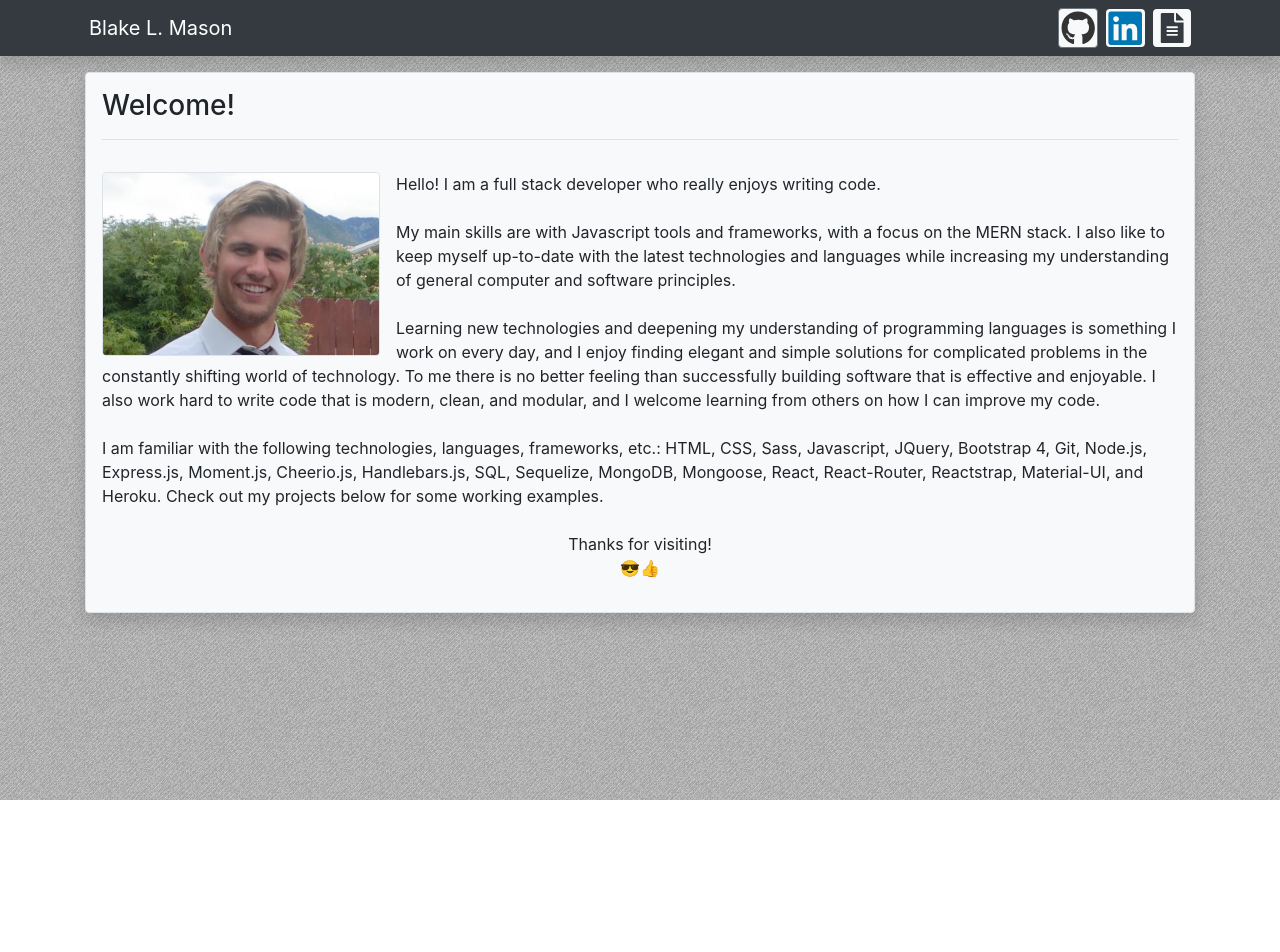
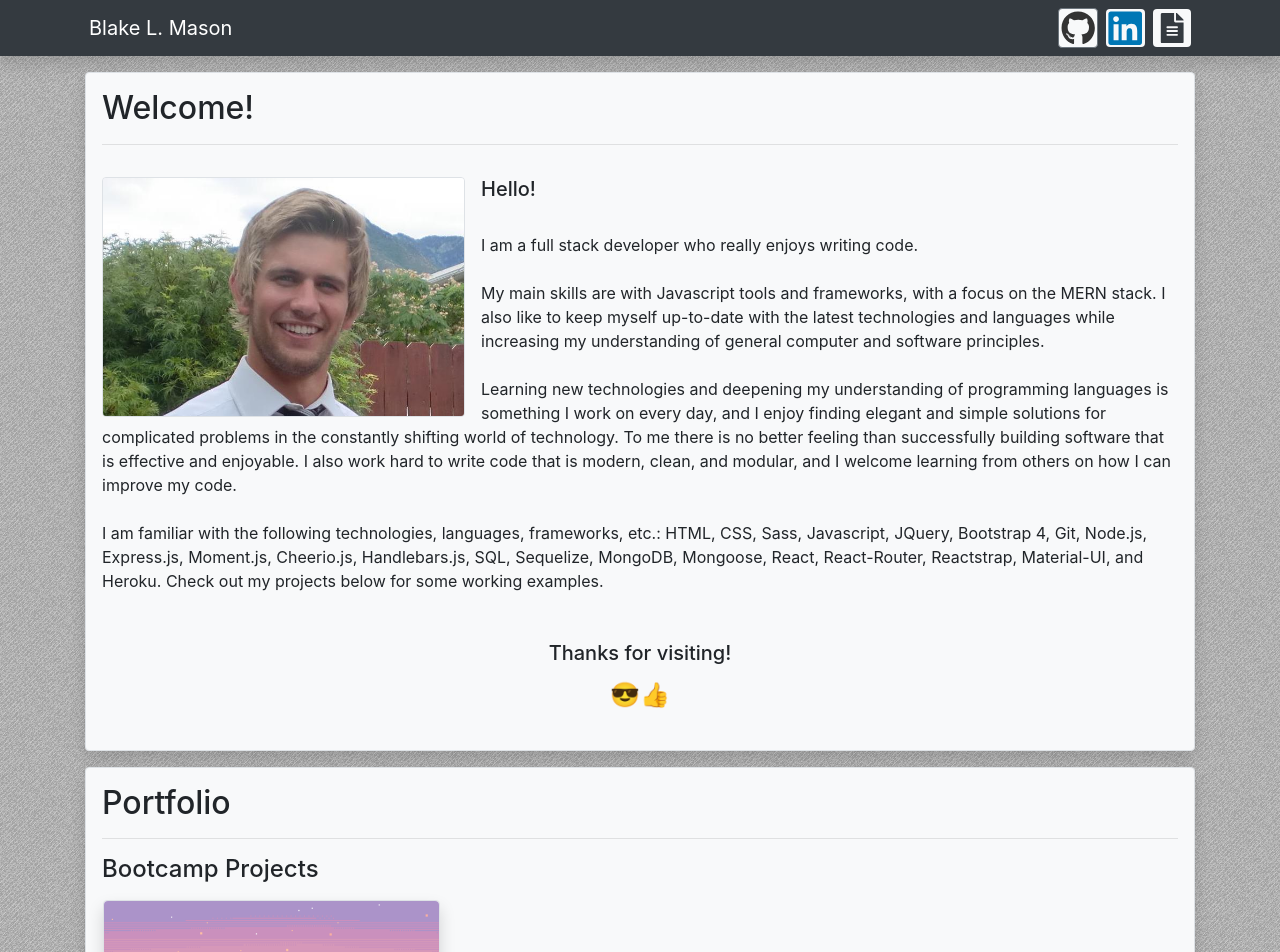
Before and after one commit to blakelmason/portfolio2, a React (Create React App) app: page / in a window 1280 px wide. Shown: the top 952 px of the page. Before the commit the page ends 800 px from the top, so only its background shows below. Built offline with nearby package versions, Linux system fonts and the light colour scheme.

Commit message:
homework assignment setup

```diff
--- a/src/App.js
+++ b/src/App.js
@@ -3,7 +3,7 @@ import './App.scss';
 import {
   Navbar,
   NavbarBrand,
-  Nav
+  Nav,
 } from 'reactstrap';
 import {
   FaGithub,
@@ -12,9 +12,17 @@ import {
 } from 'react-icons/fa';
 import IconTooltip from './components/IconTooltip';
 import NavIcon from './components/NavIcon';
+import ProjectCard from './components/ProjectCard';
 import resume from './assets/Resume.pdf';
 import picMe from './assets/images/me.jpg';
-
+import city from './assets/images/city.gif';
+import lotr from './assets/images/lotr.gif';
+import burger from './assets/images/burger.gif';
+import hangman from './assets/images/hangman.gif';
+import dnd from './assets/images/dnd.gif';
+import darkSouls from './assets/images/darkSouls.gif';
+import library from './assets/images/library.gif';
+import pokemon from './assets/images/pokemon.gif';
 
 class App extends Component {
   render() {
@@ -49,20 +57,22 @@ class App extends Component {
           <div className="row">
             <div className="col">
               <div className="border shadow bg-light rounded p-3">
-                <h3>Welcome!</h3>
+                <h2>Welcome!</h2>
                 <hr />
                 <div className="row mb-3">
-                  <div className="col d-sm-none d-flex justify-content-center">
+                  <div className="col d-md-none d-flex justify-content-center">
                     <div>
-                      <img src={picMe} alt="" style={{ maxWidth: '350px' }} className="border rounded w-100" />
+                      <img src={picMe} alt="" className="border rounded w-100" />
                     </div>
                   </div>
                 </div>
                 <div className="row">
                   <div className="col">
-                    <img src={picMe} alt="" style={{ width: '278px' }} className="border rounded float-left mr-3 mb-2 d-none d-sm-block" />
+                    <img src={picMe} alt="" style={{ width: '363px' }} className="border rounded float-left mr-3 mb-2 d-none d-md-block" />
                     <p>
-                      Hello! I am a full stack developer who really enjoys writing code.
+                      <h5>Hello!</h5>
+                      <br />
+                      I am a full stack developer who really enjoys writing code.
                       <br />
                       <br />
                       My main skills are with Javascript tools and frameworks, with a focus on the MERN stack. I also like to keep myself up-to-date with the latest technologies and languages while increasing my understanding of general computer and software principles.
@@ -74,13 +84,41 @@ class App extends Component {
                       I am familiar with the following technologies, languages, frameworks, etc.: HTML, CSS, Sass, Javascript, JQuery, Bootstrap 4, Git, Node.js, Express.js, Moment.js, Cheerio.js, Handlebars.js, SQL, Sequelize, MongoDB, Mongoose, React, React-Router, Reactstrap, Material-UI, and Heroku. Check out my projects below for some working examples.
                       <br />
                       <br />
+                      <br />
                       <span className="text-center w-100 d-inline-block">
-                        Thanks for visiting!
-                      <br />
-                        😎👍
+                        <h5 className="mb-3">Thanks for visiting!</h5>
+                        <h4 classsName="mb-0">
+                          <span role="img" aria-label="emoji">😎👍</span>
+                        </h4>
                       </span>
                     </p>
                   </div>
+                </div>
+              </div>
+            </div>
+          </div>
+        </div>
+        <div className="container mb-3">
+          <div className="row">
+            <div className="col">
+              <div className="border shadow bg-light rounded p-3">
+                <h2 className="mb-0">Portfolio</h2>
+                <hr />
+                <h4 className="mb-0">Bootcamp Projects</h4>
+                <div className="row">
+                  <ProjectCard image={city} name="NYT React App" />
+                </div>
+                <hr />
+                <h4 className="mb-0">Bootcamp Homework</h4>
+                <div className="row">
+                  <ProjectCard image={city} name="NYT React App" />
+                  <ProjectCard image={lotr} name="Clicky Game" />
+                  <ProjectCard image={burger} name="Eat Da Burger" />
+                  <ProjectCard image={hangman} name="Hangman Adventure!" />
+                  <ProjectCard image={dnd} name="D&D Tool" />
+                  <ProjectCard image={darkSouls} name="Giphy Tool" />
+                  <ProjectCard image={library} name="Trivia Game" />
+                  <ProjectCard image={pokemon} name="Pokemon Picker" />
                 </div>
               </div>
             </div>
--- /dev/null
+++ b/src/components/ProjectCard.js
@@ -0,0 +1,23 @@
+import React from 'react';
+import {
+  Card,
+  CardBody,
+  CardFooter,
+} from 'reactstrap';
+
+const ProjectCard = (props) => {
+  return (
+    <div className="col-12 col-md-6 col-xl-4 p-0">
+      <Card className="shadow m-3 border">
+        <CardBody className="p-0">
+          <img className="img-fluid rounded-top w-100" src={props.image} alt="" />
+        </CardBody>
+        <CardFooter>
+          <button className="btn btn-block btn-outline-dark">{props.name}</button>
+        </CardFooter>
+      </Card>
+    </div>
+  )
+}
+
+export default ProjectCard;
```
Also changed, not shown: src/assets/images/city.gif.
